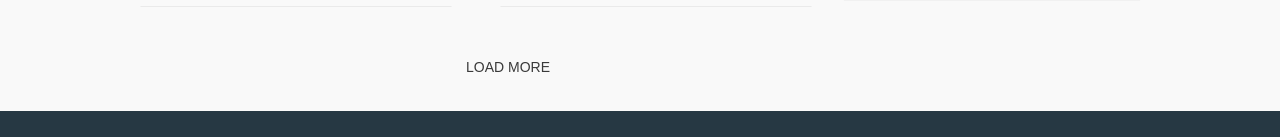
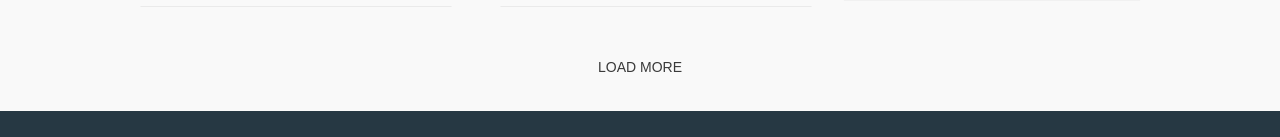
Before and after one commit to IaraNascimento/blog, a Vue app: page / in a window 1280 px wide. Shown: the part 2222-2359 px from the top of the page. Built offline with nearby package versions, Linux system fonts and the light colour scheme.

Commit message:
corrigindo centralização de botão de carregar mais itens da home

```diff
--- a/package.json
+++ b/package.json
@@ -1,6 +1,6 @@
 {
   "name": "blog-project",
-  "version": "1.10.0",
+  "version": "1.10.1",
   "private": true,
   "scripts": {
     "serve": "vue-cli-service serve",
--- a/src/components/home/Home.vue
+++ b/src/components/home/Home.vue
@@ -68,7 +68,7 @@ export default {
 .home-btn {
     &-wrap {
         text-align: center;
-        margin: 24px 0;
+        margin: 24px auto;
     }
     &-desktop {
         display: none;
```
